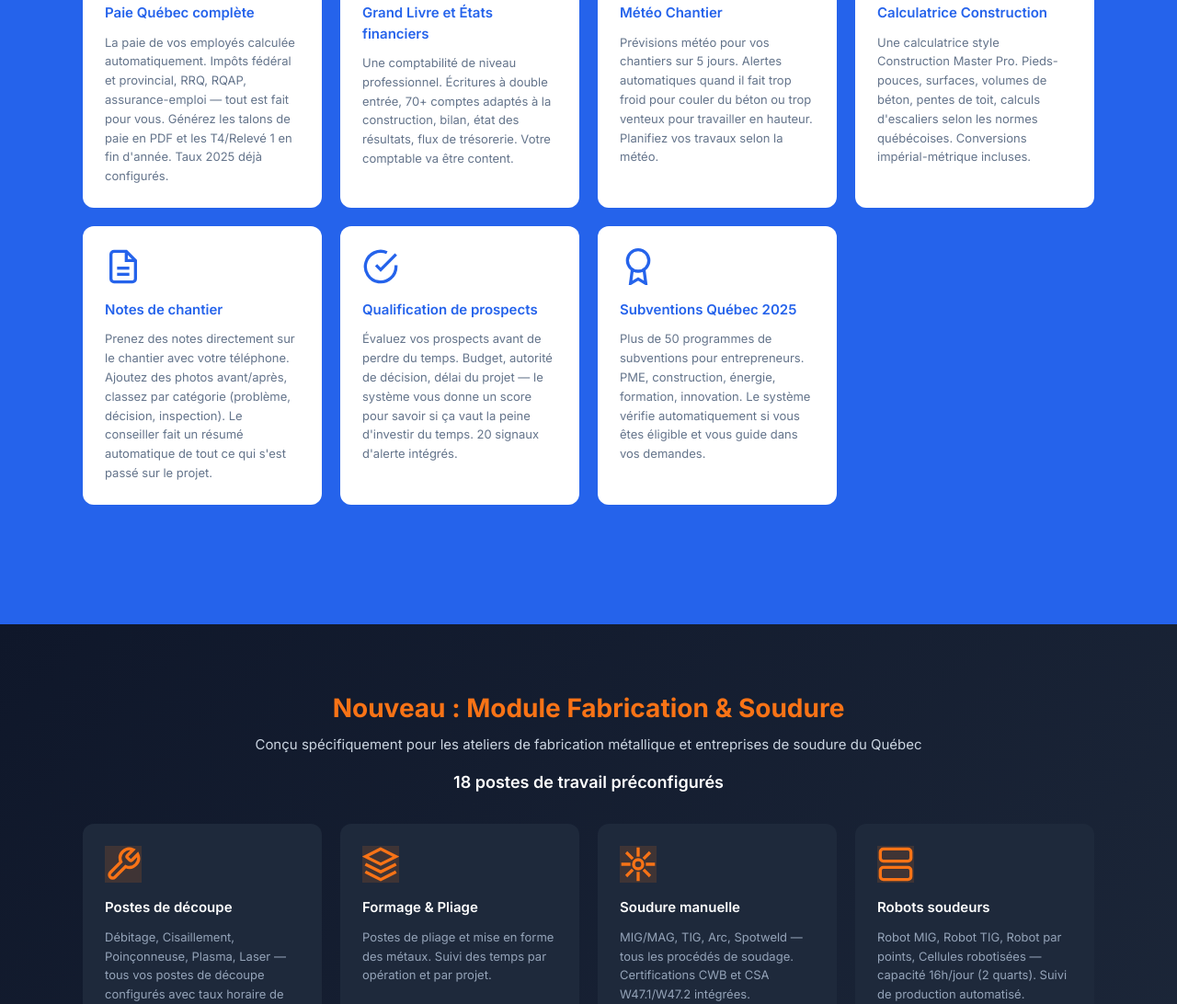
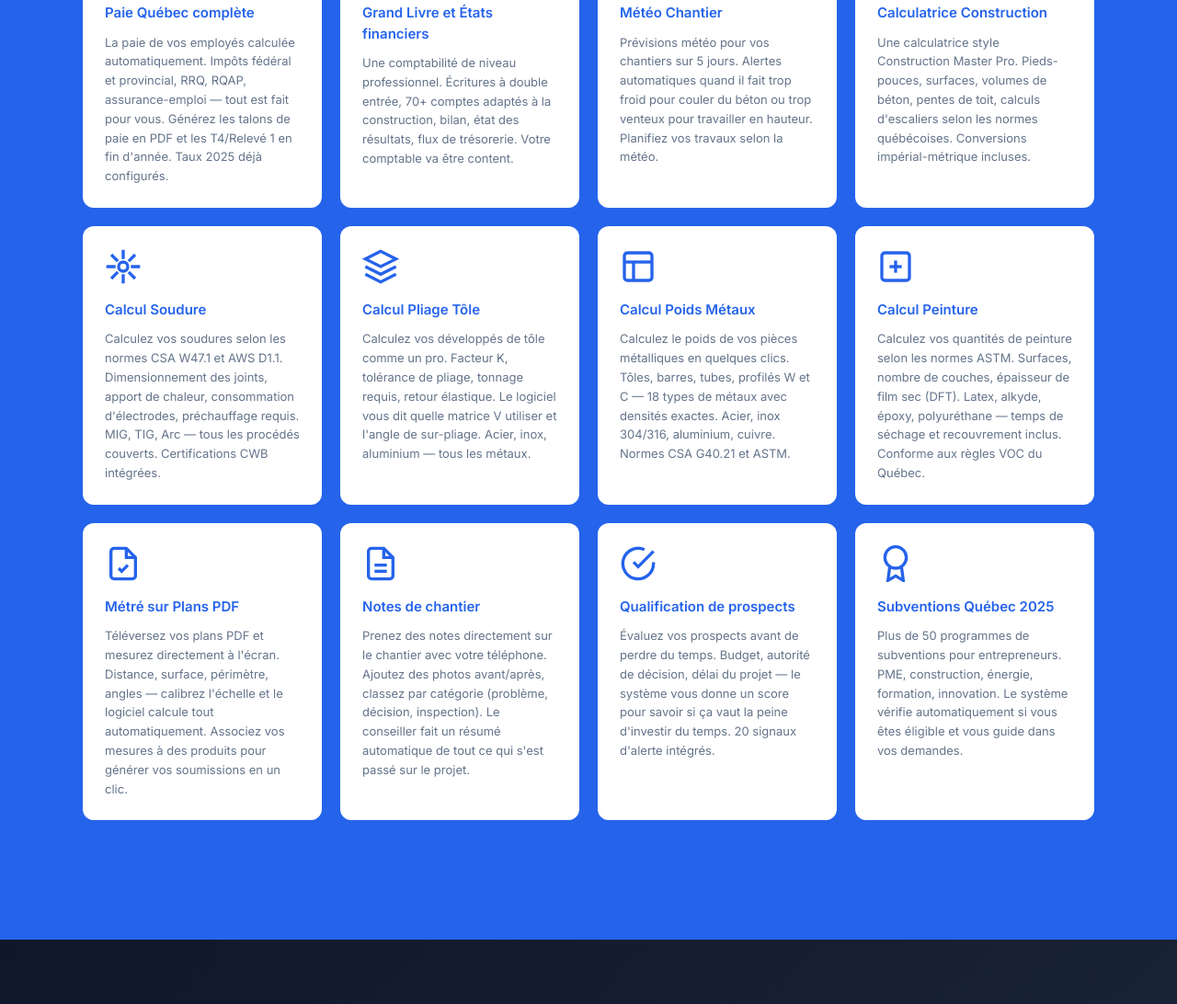
Before and after one commit to ConstructoAI/constructoai.ca, a plain HTML site: page index.html in a window 1280 px wide. Shown: the part 4128-5220 px from the top of the page at 92% size. Drawn offline with Linux system fonts and the light colour scheme.

Commit message:
Add files via upload

```diff
--- a/index.html
+++ b/index.html
@@ -2410,6 +2410,60 @@
                 <div class="feature-card">
                     <div class="feature-icon">
                         <svg viewBox="0 0 24 24" fill="none" stroke="currentColor" stroke-width="2">
+                            <circle cx="12" cy="12" r="3"/>
+                            <path d="M12 1v6M12 17v6M4.22 4.22l4.24 4.24M15.54 15.54l4.24 4.24M1 12h6M17 12h6M4.22 19.78l4.24-4.24M15.54 8.46l4.24-4.24"/>
+                        </svg>
+                    </div>
+                    <h4>Calcul Soudure</h4>
+                    <p>Calculez vos soudures selon les normes CSA W47.1 et AWS D1.1. Dimensionnement des joints, apport de chaleur, consommation d'électrodes, préchauffage requis. MIG, TIG, Arc — tous les procédés couverts. Certifications CWB intégrées.</p>
+                </div>
+                <div class="feature-card">
+                    <div class="feature-icon">
+                        <svg viewBox="0 0 24 24" fill="none" stroke="currentColor" stroke-width="2">
+                            <path d="M12 2L2 7l10 5 10-5-10-5z"/>
+                            <path d="M2 17l10 5 10-5"/>
+                            <path d="M2 12l10 5 10-5"/>
+                        </svg>
+                    </div>
+                    <h4>Calcul Pliage Tôle</h4>
+                    <p>Calculez vos développés de tôle comme un pro. Facteur K, tolérance de pliage, tonnage requis, retour élastique. Le logiciel vous dit quelle matrice V utiliser et l'angle de sur-pliage. Acier, inox, aluminium — tous les métaux.</p>
+                </div>
+                <div class="feature-card">
+                    <div class="feature-icon">
+                        <svg viewBox="0 0 24 24" fill="none" stroke="currentColor" stroke-width="2">
+                            <rect x="3" y="3" width="18" height="18" rx="2"/>
+                            <path d="M3 9h18"/>
+                            <path d="M9 21V9"/>
+                        </svg>
+                    </div>
+                    <h4>Calcul Poids Métaux</h4>
+                    <p>Calculez le poids de vos pièces métalliques en quelques clics. Tôles, barres, tubes, profilés W et C — 18 types de métaux avec densités exactes. Acier, inox 304/316, aluminium, cuivre. Normes CSA G40.21 et ASTM.</p>
+                </div>
+                <div class="feature-card">
+                    <div class="feature-icon">
+                        <svg viewBox="0 0 24 24" fill="none" stroke="currentColor" stroke-width="2">
+                            <path d="M19 3H5a2 2 0 0 0-2 2v14a2 2 0 0 0 2 2h14a2 2 0 0 0 2-2V5a2 2 0 0 0-2-2z"/>
+                            <path d="M12 8v8"/>
+                            <path d="M8 12h8"/>
+                        </svg>
+                    </div>
+                    <h4>Calcul Peinture</h4>
+                    <p>Calculez vos quantités de peinture selon les normes ASTM. Surfaces, nombre de couches, épaisseur de film sec (DFT). Latex, alkyde, époxy, polyuréthane — temps de séchage et recouvrement inclus. Conforme aux règles VOC du Québec.</p>
+                </div>
+                <div class="feature-card">
+                    <div class="feature-icon">
+                        <svg viewBox="0 0 24 24" fill="none" stroke="currentColor" stroke-width="2">
+                            <path d="M14 2H6a2 2 0 0 0-2 2v16a2 2 0 0 0 2 2h12a2 2 0 0 0 2-2V8z"/>
+                            <polyline points="14,2 14,8 20,8"/>
+                            <path d="M9 15l2 2 4-4"/>
+                        </svg>
+                    </div>
+                    <h4>Métré sur Plans PDF</h4>
+                    <p>Téléversez vos plans PDF et mesurez directement à l'écran. Distance, surface, périmètre, angles — calibrez l'échelle et le logiciel calcule tout automatiquement. Associez vos mesures à des produits pour générer vos soumissions en un clic.</p>
+                </div>
+                <div class="feature-card">
+                    <div class="feature-icon">
+                        <svg viewBox="0 0 24 24" fill="none" stroke="currentColor" stroke-width="2">
                             <path d="M14 2H6a2 2 0 0 0-2 2v16a2 2 0 0 0 2 2h12a2 2 0 0 0 2-2V8z"/>
                             <polyline points="14,2 14,8 20,8"/>
                             <line x1="16" y1="13" x2="8" y2="13"/>
```
Also changed, not shown: 1 other file.
